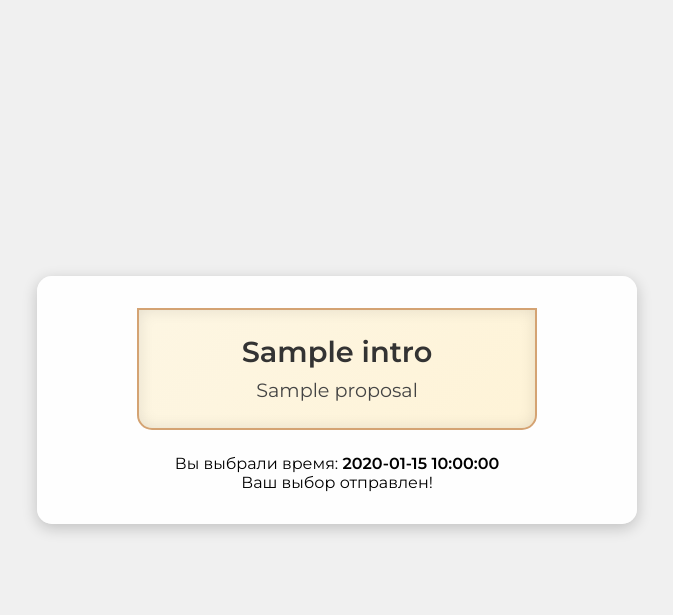
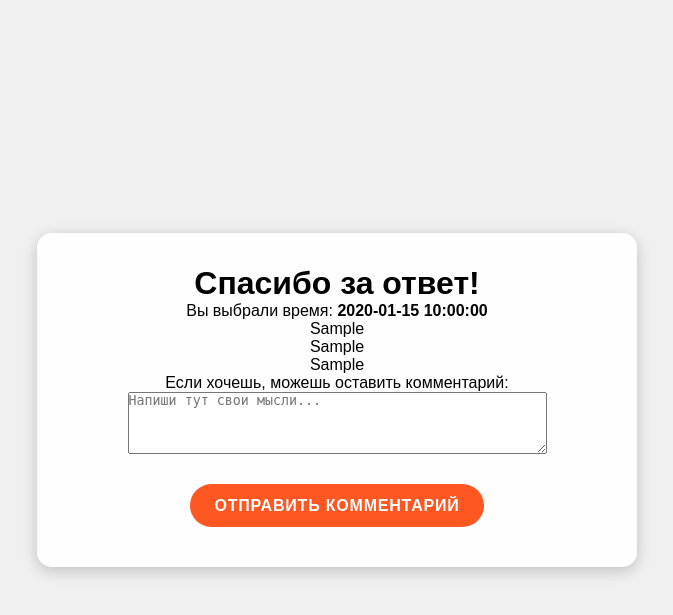
Before and after one commit to Lavochka123/svety1111, a Flask app: template template/confirmation.html in a window 1280 px wide. Shown: the top 615 px of the page, without its empty margins (303-976 px from the left). Run offline with Flask 3, Linux system fonts and the light colour scheme; the template is opened without the code that fills it: most values are stand-ins (such as "Sample title", 1, 10 or a date in 2020).

Commit message:
Update confirmation.html

```diff
--- a/template/confirmation.html
+++ b/template/confirmation.html
@@ -3,23 +3,26 @@
 <head>
   <meta charset="UTF-8">
   <title>Подтверждение</title>
-  <link href="https://fonts.googleapis.com/css?family=Montserrat:400,600|Roboto:300,400&display=swap" rel="stylesheet">
   <link rel="stylesheet" href="/static/css/style.css">
 </head>
 <body class="{{ design }}">
   <div class="container">
-    <div class="envelope">
-      <!-- Можно скрыть клапан, если не нужен -->
-      <div class="envelope-flap" style="display: none;"></div>
-      <div class="envelope-body">
-        <div class="letter-content">
-          <h1>{{ intro }}</h1>
-          <p>{{ proposal }}</p>
-        </div>
-      </div>
+    <h1>Спасибо за ответ!</h1>
+    <p>Вы выбрали время: <strong>{{ selected_time }}</strong></p>
+    <div class="invitation-text">
+      <p>{{ page1 }}</p>
+      <p>{{ page2 }}</p>
+      <p>{{ page3 }}</p>
     </div>
-    <p>Вы выбрали время: <strong>{{ selected_time }}</strong></p>
-    <p>Ваш выбор отправлен!</p>
+
+    <p>Если хочешь, можешь оставить комментарий:</p>
+    <form method="POST" action="/comment">
+      <input type="hidden" name="invite_id" value="{{ invite_id }}">
+      <textarea name="comment" rows="4" cols="50" placeholder="Напиши тут свои мысли..."></textarea>
+      <br><br>
+      <button type="submit" class="button">Отправить комментарий</button>
+    </form>
+
   </div>
 </body>
 </html>
```
